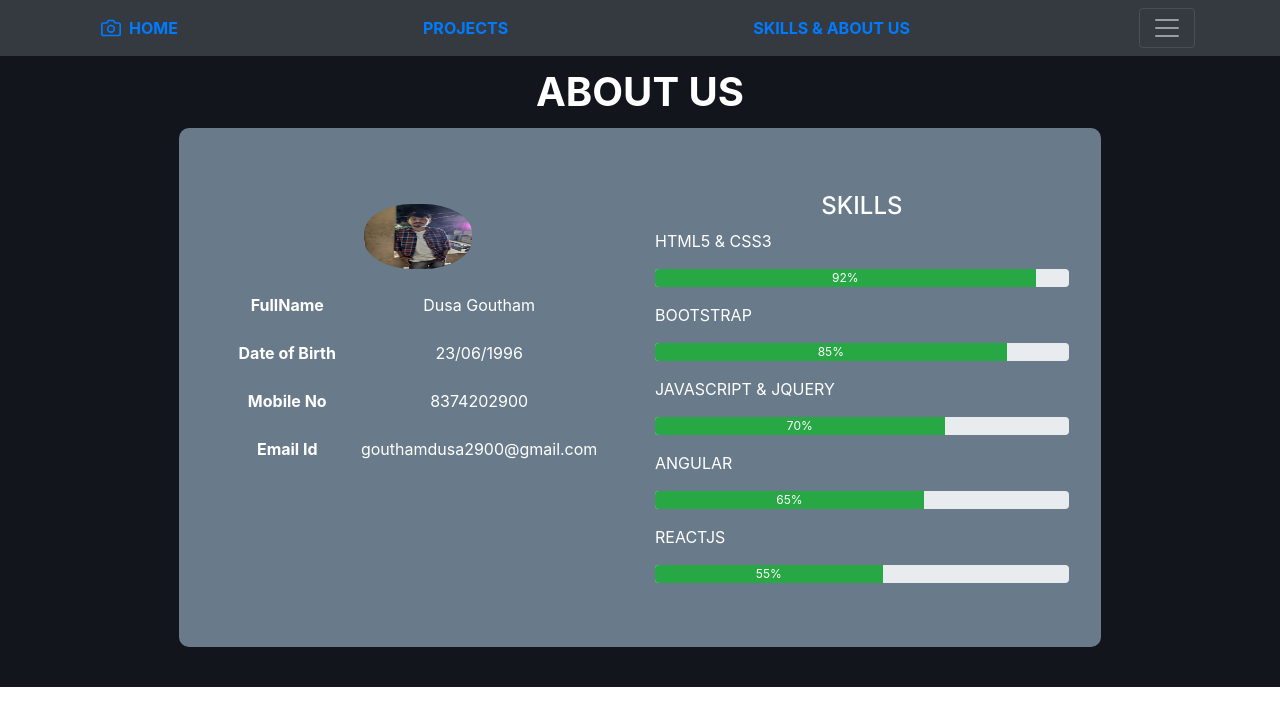
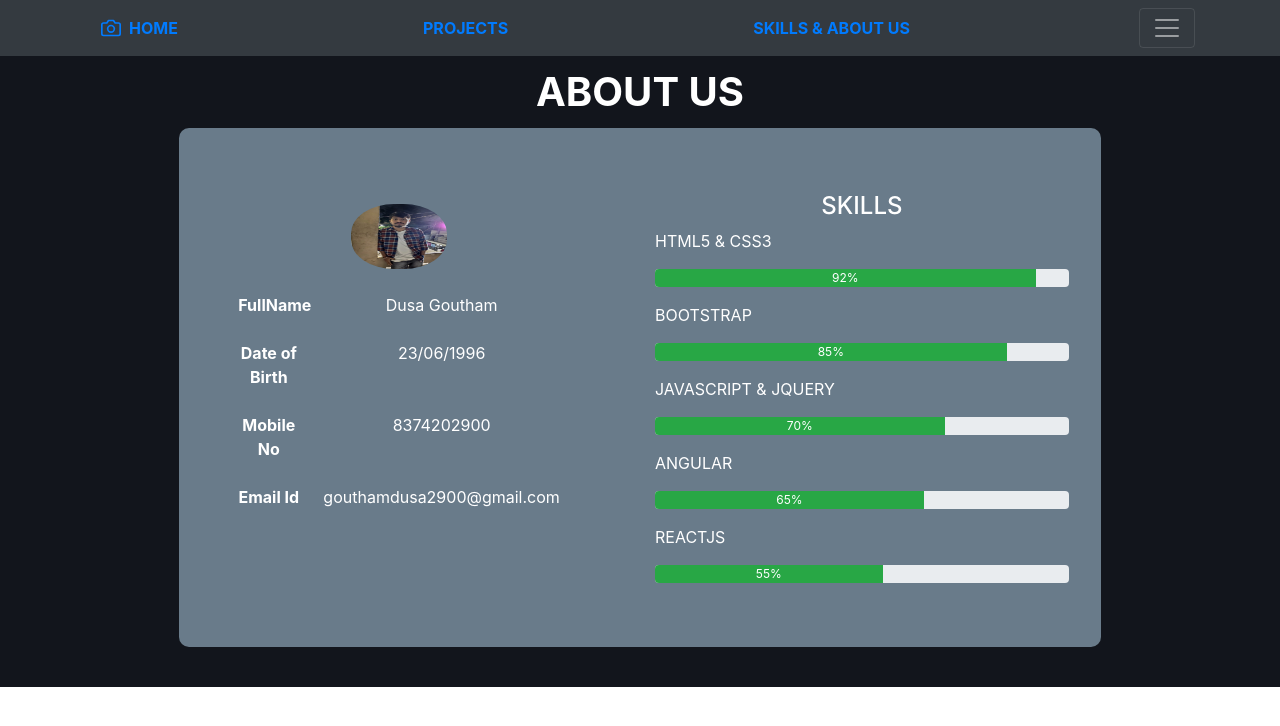
Before and after one commit to dusa2900/portfolio, an Angular app: page /skills in a window 1280 px wide. Shown: the top 726 px of the page. Built offline with nearby package versions, Linux system fonts and the light colour scheme.

Commit message:
Update skills.component.html

```diff
--- a/src/app/skills/skills.component.html
+++ b/src/app/skills/skills.component.html
@@ -16,27 +16,27 @@
 
               <tr>
 
-                <td colspan="2"><img [attr.src]="s1" style="border-radius:45%;width:30%;height:65px "></td>
+                <td colspan="2" style="padding-right: 120px;"><img [attr.src]="s1" style="border-radius:45%;width:30%;height:65px "></td>
               </tr>
 
               <tr>
-                <th>FullName</th>
-                <td>Dusa Goutham</td>
+                <th style="padding-right: 0px;">FullName</th>
+                <td style="padding-right: 120px;">Dusa Goutham</td>
               </tr>
 
               <tr>
                 <th>Date of Birth</th>
-                <td>23/06/1996</td>
+                <td style="padding-right: 120px;">23/06/1996</td>
               </tr>
 
               <tr>
                 <th>Mobile No</th>
-                <td>8374202900</td>
+                <td style="padding-right: 120px;">8374202900</td>
               </tr>
 
               <tr>
                 <th>Email Id</th>
-                <td>gouthamdusa2900@gmail.com</td>
+                <td style="padding-right: 120px;">gouthamdusa2900@gmail.com</td>
               </tr>
 
 
```
